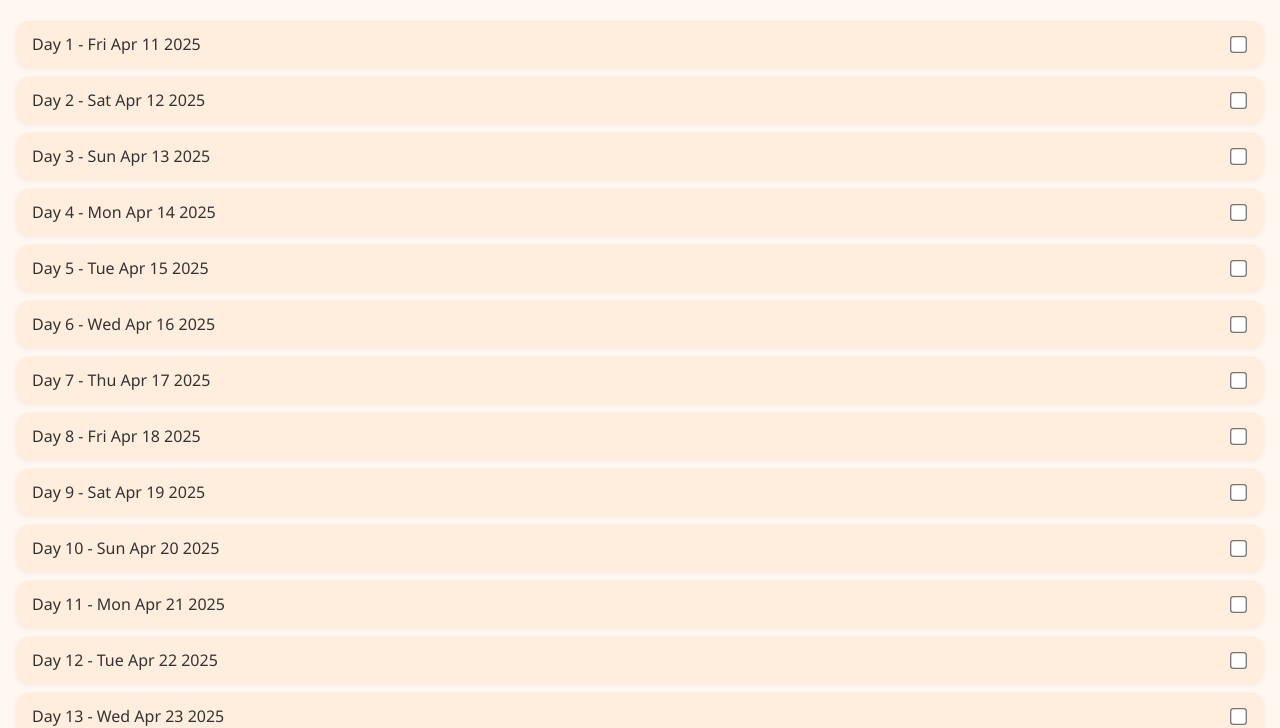
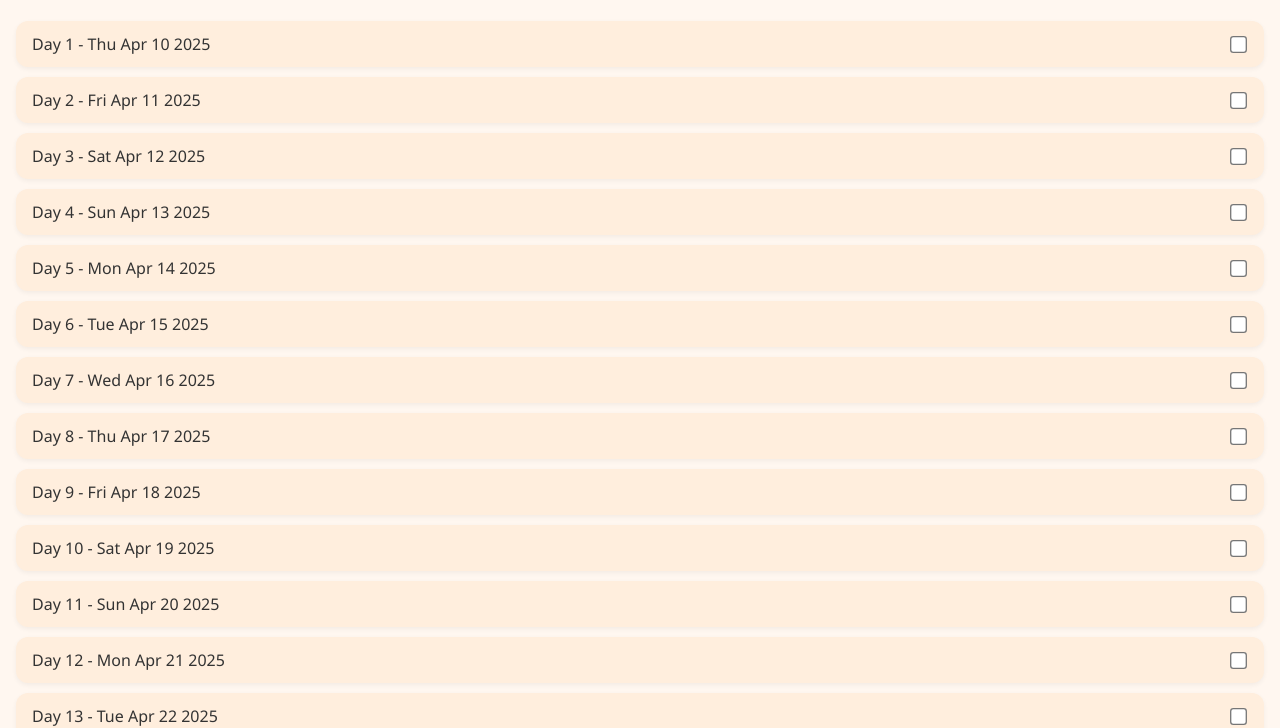
Before and after one commit to ENNY26/50DaysFastingApp, a plain HTML site: page index.html in a window 1280 px wide. Shown: the part 77-805 px from the top of the page. Drawn offline with Linux system fonts and the light colour scheme.

Commit message:
Fix start date calculation in fasting tracker to use today instead of tomorrow

```diff
--- a/index.html
+++ b/index.html
@@ -75,7 +75,7 @@
   <script>
     const container = document.getElementById("days-container");
     const today = new Date();
-    const startDate = new Date(today.getFullYear(), today.getMonth(), today.getDate() + 1); // Start from tomorrow
+    const startDate = new Date(today.getFullYear(), today.getMonth(), today.getDate()); // Start from tomorrow
     const fastingData = JSON.parse(localStorage.getItem("fastingTracker")) || {};
 
     for (let i = 0; i < 50; i++) {
```
